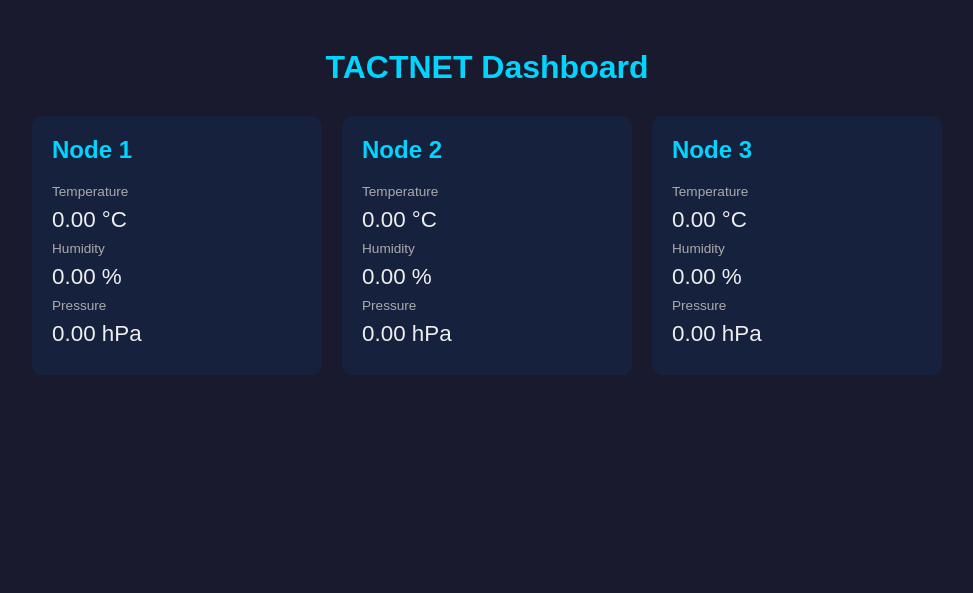
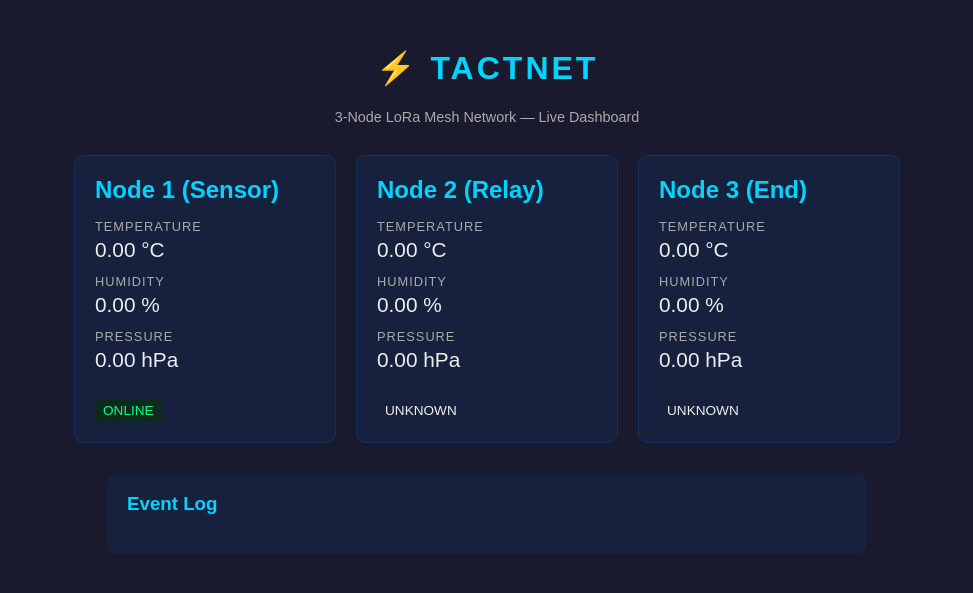
Before and after one commit to rlatjdgns/Tactnet, a Flask app: page / in a window 1280 px wide. Shown: the top 593 px of the page, without its empty margins (153-1126 px from the left). Run offline with Flask 3, Linux system fonts and the light colour scheme.

Commit message:
Final: Live Dashboard

```diff
--- a/dashboard/templates/index.html
+++ b/dashboard/templates/index.html
@@ -2,26 +2,46 @@
 <html>
 <head>
     <title>TACTNET Dashboard</title>
-    <meta http-equiv="refresh" content="5">
     <style>
         body { font-family: Arial, sans-serif; background: #1a1a2e; color: #eee; padding: 20px; }
-        h1 { text-align: center; color: #00d4ff; }
-        .grid { display: flex; gap: 20px; justify-content: center; margin-top: 30px; }
-        .card { background: #16213e; border-radius: 10px; padding: 20px; width: 250px; }
-        .card h2 { color: #00d4ff; margin-top: 0; }
-        .value { font-size: 1.4em; margin: 8px 0; }
-        .label { color: #aaa; font-size: 0.85em; }
-        .alert { background: #ff4444; padding: 10px; border-radius: 5px; text-align: center; margin-bottom: 20px; }
-        .online { color: #00ff88; }
-        .offline { color: #ff4444; }
+        h1 { text-align: center; color: #00d4ff; letter-spacing: 3px; }
+        .subtitle { text-align: center; color: #aaa; margin-bottom: 30px; font-size: 0.9em; }
+        .grid { display: flex; gap: 20px; justify-content: center; margin-top: 20px; flex-wrap: wrap; }
+        .card { background: #16213e; border-radius: 10px; padding: 20px; width: 220px; border: 1px solid #0f3460; }
+        .card h2 { color: #00d4ff; margin-top: 0; margin-bottom: 15px; }
+        .value { font-size: 1.3em; margin: 4px 0 12px 0; }
+        .label { color: #aaa; font-size: 0.8em; text-transform: uppercase; letter-spacing: 1px; }
+        .status { font-size: 0.85em; margin-top: 15px; padding: 4px 8px; border-radius: 4px; display: inline-block; }
+        .online  { background: #0d2b1d; color: #00ff88; }
+        .offline { background: #2b0d0d; color: #ff4444; }
+        .alert-box { background: #ff4444; color: white; padding: 12px 20px; border-radius: 8px;
+                     text-align: center; margin-bottom: 20px; font-weight: bold; display: none; }
+        .log { margin-top: 30px; background: #16213e; border-radius: 10px; padding: 20px; max-width: 720px; margin-left: auto; margin-right: auto; }
+        .log h3 { color: #00d4ff; margin-top: 0; }
+        .log-entry { padding: 6px 0; border-bottom: 1px solid #0f3460; font-size: 0.9em; }
+        .log-entry.error { color: #ff4444; }
+        .log-entry.offline { color: #ff8800; }
+        .log-entry.online { color: #00ff88; }
+        .timestamp { color: #aaa; font-size: 0.8em; margin-right: 10px; }
     </style>
 </head>
 <body>
-    <h1>TACTNET Dashboard</h1>
-    <div id="alert"></div>
+    <h1>⚡ TACTNET</h1>
+    <p class="subtitle">3-Node LoRa Mesh Network — Live Dashboard</p>
+
+    <div class="alert-box" id="alert-box"></div>
+
     <div class="grid" id="grid"></div>
 
+    <div class="log">
+        <h3>Event Log</h3>
+        <div id="log"></div>
+    </div>
+
     <script>
+        let prevStatus = { node2: null, node3: null };
+        let logEntries = [];
+
         function parse(payload) {
             const parts = payload.split('|');
             return {
@@ -31,27 +51,75 @@
             };
         }
 
+        function timestamp() {
+            return new Date().toLocaleTimeString();
+        }
+
+        function addLog(msg, type) {
+            logEntries.unshift({ msg, type, time: timestamp() });
+            if (logEntries.length > 20) logEntries.pop();
+            renderLog();
+        }
+
+        function renderLog() {
+            const log = document.getElementById('log');
+            log.innerHTML = logEntries.map(e =>
+                `<div class="log-entry ${e.type}">
+                    <span class="timestamp">${e.time}</span>${e.msg}
+                </div>`
+            ).join('');
+        }
+
         function update() {
             fetch('/data')
                 .then(r => r.json())
                 .then(data => {
+                    // alert banner
+                    const alertBox = document.getElementById('alert-box');
+                    if (data.alert) {
+                        alertBox.style.display = 'block';
+                        alertBox.textContent = '⚠️ ' + data.alert;
+                        addLog(data.alert, 'error');
+                    } else {
+                        alertBox.style.display = 'none';
+                    }
+
+                    // node cards
                     const grid = document.getElementById('grid');
                     grid.innerHTML = '';
-                    ['node1', 'node2', 'node3'].forEach((node, idx) => {
-                        const d = parse(data[node] || '0|0|0');
+                    const nodes = [
+                        { key: 'node1', label: 'Node 1 (Sensor)', status: 'online' },
+                        { key: 'node2', label: 'Node 2 (Relay)',  status: data.node2_status },
+                        { key: 'node3', label: 'Node 3 (End)',    status: data.node3_status }
+                    ];
+
+                    nodes.forEach(n => {
+                        const d = parse(data[n.key] || '0|0|0');
+                        const s = n.status || 'unknown';
                         grid.innerHTML += `
                             <div class="card">
-                                <h2>Node ${idx + 1}</h2>
+                                <h2>${n.label}</h2>
                                 <div class="label">Temperature</div>
                                 <div class="value">${d.temp} °C</div>
                                 <div class="label">Humidity</div>
                                 <div class="value">${d.hum} %</div>
                                 <div class="label">Pressure</div>
                                 <div class="value">${d.pres} hPa</div>
+                                <span class="status ${s}">${s.toUpperCase()}</span>
                             </div>`;
+
+                        // log status changes
+                        if (n.key !== 'node1') {
+                            if (prevStatus[n.key] !== null && prevStatus[n.key] !== s) {
+                                if (s === 'offline') addLog(n.label + ' disconnected', 'offline');
+                                else addLog(n.label + ' reconnected', 'online');
+                            }
+                            prevStatus[n.key] = s;
+                        }
                     });
                 });
         }
+
         update();
         setInterval(update, 5000);
     </script>
```
Also changed, not shown: 5 other files.
